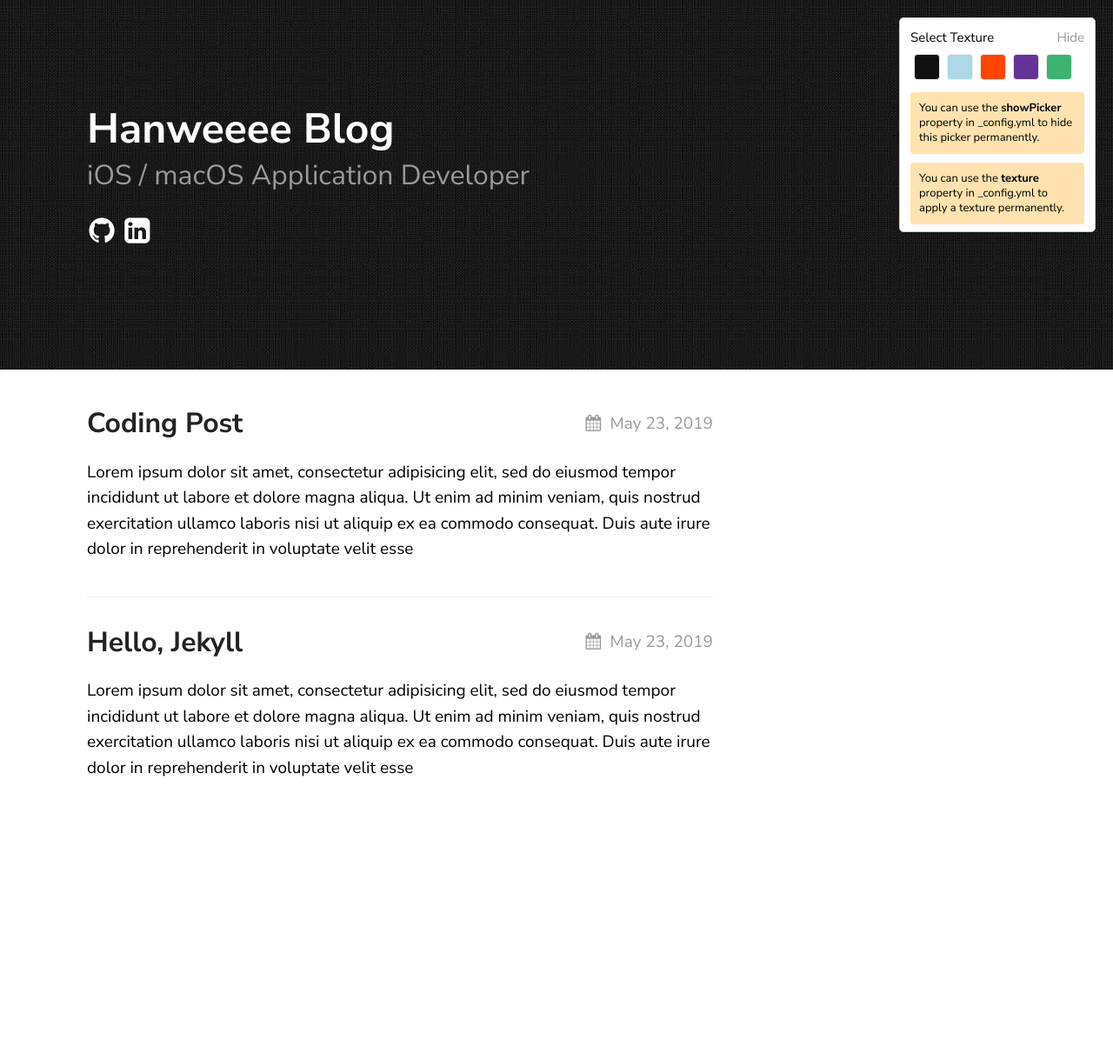
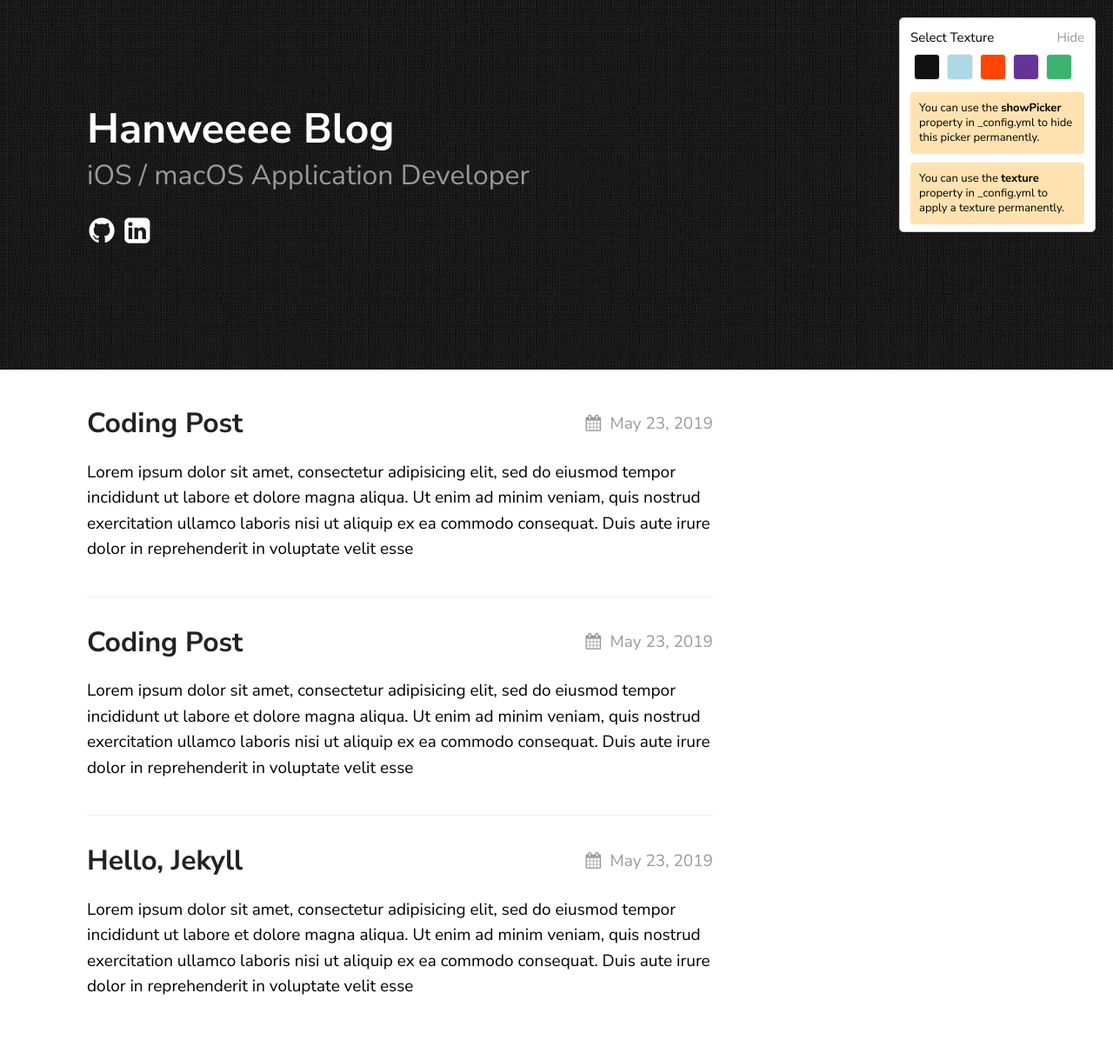
Before and after one commit to HanweeeeLee/HanweeeeLee.github.io, a Jekyll site: the page built from index.md, in a window 1280 px wide. Shown: the whole page at 87% size. Built offline with Jekyll 4.4.1, drawn with Linux system fonts in a browser that asks for light colours; before the commit the page ends 967 px from its top, so only the background shows below that.

Commit message:
수정사항  - 테스트중

````diff
--- /dev/null
+++ b/_posts/2020-02-17-test-post.markdown
@@ -0,0 +1,32 @@
+---
+layout: post
+title:  "Coding Post"
+description: An example post which shows code rendering.
+date:   2019-05-23 21:03:36 +0530
+categories: Javascript NodeJS
+---
+Lorem ipsum dolor sit amet, consectetur adipisicing elit, sed do eiusmod tempor incididunt ut labore et dolore magna aliqua. Ut enim ad minim veniam, quis nostrud exercitation ullamco laboris nisi ut aliquip ex ea commodo consequat. Duis aute irure dolor in reprehenderit in voluptate velit esse
+
+```javascript
+const express = require('express')
+const app = express()
+
+app.get('/', function (req, res) {
+  res.send('Hello World')
+})
+
+app.listen(3000)
+```
+
+Lorem ipsum dolor sit amet, consectetur adipisicing elit. Aliquam qui voluptatem excepturi nemo similique atque sapiente aperiam, dolorum deleniti! Esse quam perferendis temporibus nemo at molestias necessitatibus tenetur cupiditate sapiente. Lorem ipsum dolor sit amet, consectetur adipisicing elit. Nihil et voluptatibus non labore officiis assumenda, distinctio perspiciatis blanditiis nesciunt rerum molestias impedit fugiat nulla qui libero minima quasi! Libero, iure.
+
+```scss
+body {
+	font-family: 'Nunito Sans', sans-serif;
+	line-height: 1.5em;
+	margin: 0;
+	-webkit-font-smoothing: antialiased;
+	-moz-osx-font-smoothing: grayscale;
+}
+```
+Lorem ipsum dolor sit amet, consectetur adipisicing elit. Aliquam rerum, ratione impedit necessitatibus facere soluta odio repellat asperiores neque! Sunt iusto quia suscipit amet inventore eum, vel molestiae reiciendis alias.
````
Also changed, not shown: index.md (+1 -0 lines).
